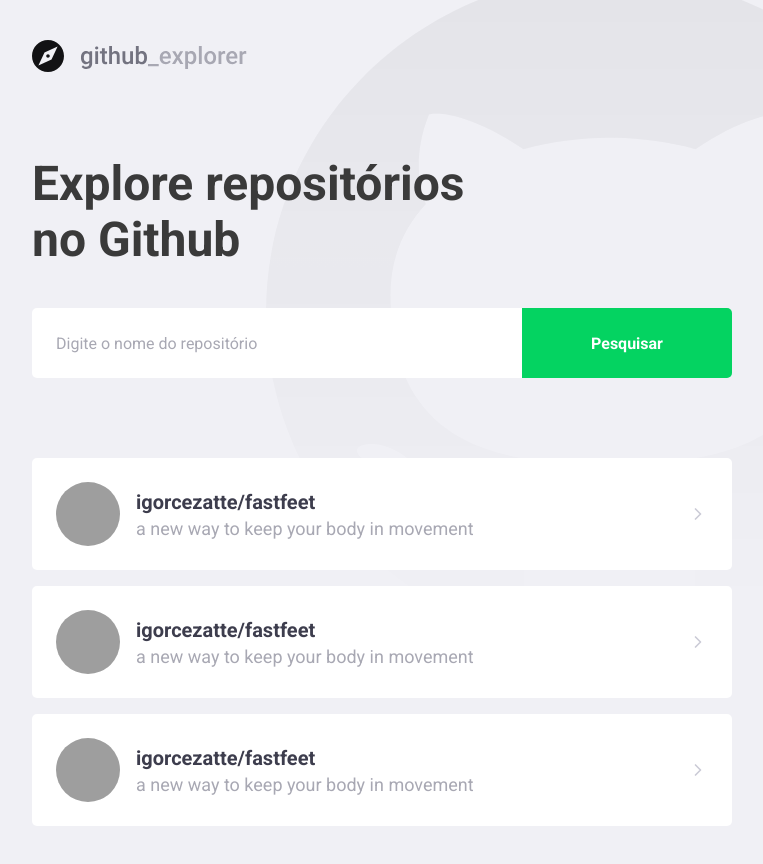
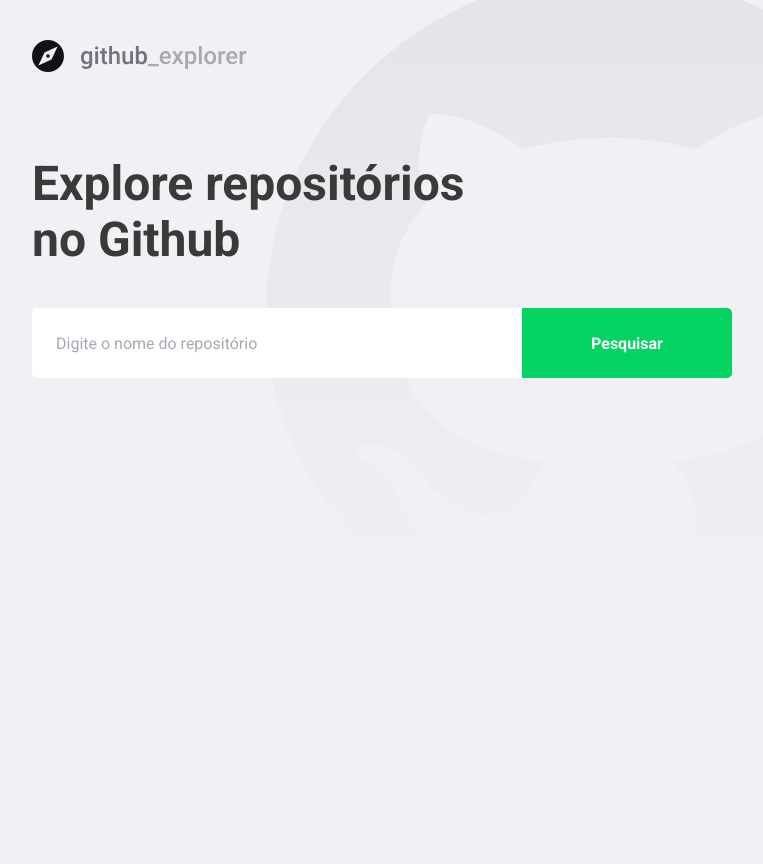
Before and after one commit to igorcezatte/github-explorer, a React (Create React App) app: page / in a window 1280 px wide. Shown: the whole page, without its empty margins (148-911 px from the left). After the commit the page ends 800 px from the top, so only its background shows below. Built offline with nearby package versions, Linux system fonts and the light colour scheme; grey boxes are pictures that could not be loaded.

Commit message:
api connect

```diff
--- a/package.json
+++ b/package.json
@@ -10,6 +10,7 @@
     "@types/node": "^12.0.0",
     "@types/react": "^16.9.0",
     "@types/react-dom": "^16.9.0",
+    "axios": "^0.19.2",
     "polished": "^3.6.3",
     "react": "^16.13.1",
     "react-dom": "^16.13.1",
--- a/src/pages/Dashboard/index.tsx
+++ b/src/pages/Dashboard/index.tsx
@@ -1,57 +1,63 @@
-import React from 'react';
+import React, { useState, FormEvent } from 'react';
 import { FiChevronRight } from 'react-icons/fi';
+import api from '../../services/api';
 
 import logoImg from '../../assets/logo.svg';
 
 import { Title, Form, Repositories } from './styles';
 
+interface Repository {
+  full_name: string;
+  description: string;
+  owner: {
+    login: string;
+    avatar_url: string;
+  };
+}
+
 const Dashboard: React.FC = () => {
+  const [newRepo, setNewRepo] = useState('');
+  const [repositories, setRepositories] = useState<Repository[]>([]);
+
+  async function handleAddRepository(event: FormEvent<HTMLFormElement>): Promise<void> {
+    event.preventDefault();
+
+    const response = await api.get<Repository>(`repos/${newRepo}`);
+
+    const repository = response.data;
+
+    setRepositories([...repositories, repository]);
+    setNewRepo('');
+  }
+
   return (
   <>
     <img src={logoImg} alt="Github Explorer" />
     <Title>Explore repositórios no Github</Title>
 
-    <Form>
-      <input placeholder="Digite o nome do repositório" />
+    <Form onSubmit={handleAddRepository}>
+      <input
+      value={newRepo}
+      onChange={(e) => setNewRepo(e.target.value)}
+      placeholder="Digite o nome do repositório"
+      />
       <button type="submit">Pesquisar</button>
     </Form>
 
     <Repositories>
-      <a href="teste">
-        <img src="https://avatars3.githubusercontent.com/u/19882853?s=460&u=2ee7308cc528a29d8a3507d4644acfe7b98966fd&v=4"
-        alt="Igor Cezatte"/>
+      {repositories.map(repository => (
+        <a key={repository.full_name} href="teste">
+        <img src={repository.owner.avatar_url}
+        alt={repository.owner.login}/>
         <div>
-          <strong>igorcezatte/fastfeet</strong>
-          <p>a new way to keep your body in movement</p>
+          <strong>{repository.full_name}</strong>
+          <p>{repository.description}</p>
         </div>
 
         <FiChevronRight size={20} />
       </a>
-
-      <a href="teste">
-        <img src="https://avatars3.githubusercontent.com/u/19882853?s=460&u=2ee7308cc528a29d8a3507d4644acfe7b98966fd&v=4"
-        alt="Igor Cezatte"/>
-        <div>
-          <strong>igorcezatte/fastfeet</strong>
-          <p>a new way to keep your body in movement</p>
-        </div>
-
-        <FiChevronRight size={20} />
-      </a>
-
-      <a href="teste">
-        <img src="https://avatars3.githubusercontent.com/u/19882853?s=460&u=2ee7308cc528a29d8a3507d4644acfe7b98966fd&v=4"
-        alt="Igor Cezatte"/>
-        <div>
-          <strong>igorcezatte/fastfeet</strong>
-          <p>a new way to keep your body in movement</p>
-        </div>
-
-        <FiChevronRight size={20} />
-      </a>
+      ))}
     </Repositories>
-
-
   </>
   )
 };
--- a/src/pages/Dashboard/styles.ts
+++ b/src/pages/Dashboard/styles.ts
@@ -78,7 +78,8 @@
     }
 
     div {
-      margin-left: 16px;
+      margin: 16px;
+      flex: 1;
 
       strong {
         font-size: 20px;
--- /dev/null
+++ b/src/services/api.ts
@@ -0,0 +1,7 @@
+import axios from 'axios';
+
+const api = axios.create({
+  baseURL: 'https://api.github.com',
+});
+
+export default api;
```
Also changed, not shown: .eslintrc.json, 1 other file (tests, documents, lock files or other folders).
